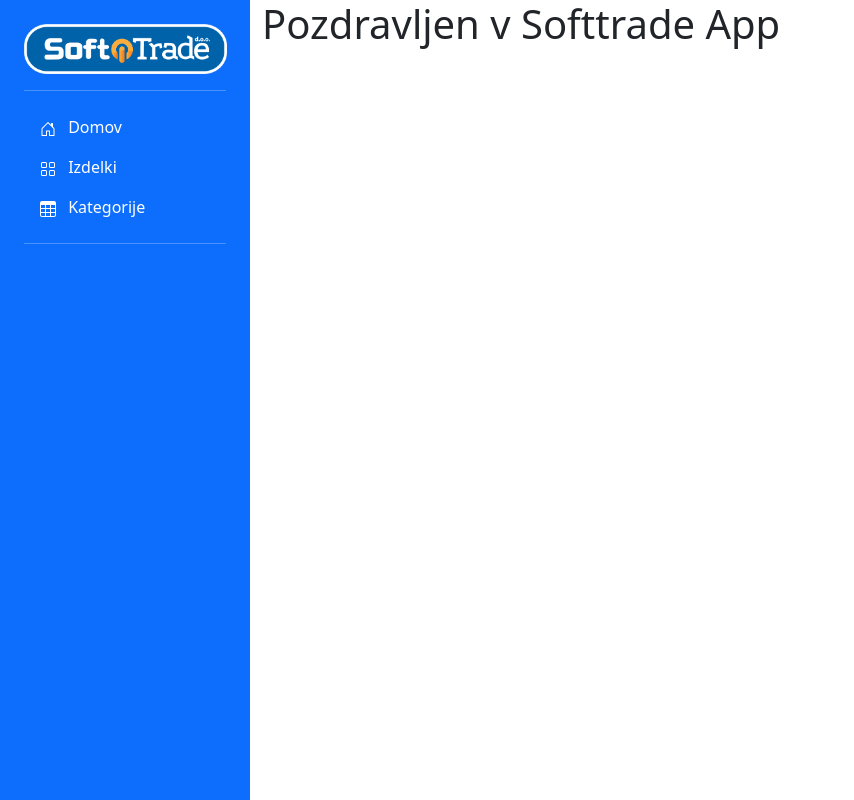
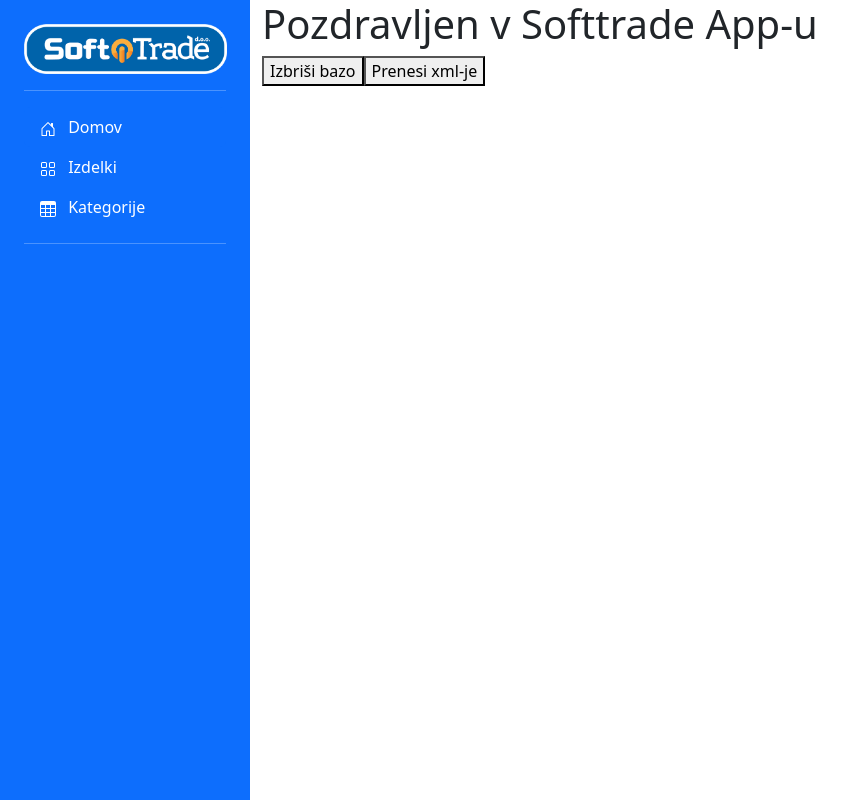
Before and after one commit to SamoJanezic/softtradeUI, a Vue app: page / in a window 1280 px wide. Shown: the whole page, without its empty margins (0-854 px from the left). Built offline with nearby package versions, Linux system fonts and the light colour scheme; what ag-grid-community would draw is missing.

Commit message:
added external functions from nodesql

```diff
--- a/src/renderer/src/components/HomeView.vue
+++ b/src/renderer/src/components/HomeView.vue
@@ -1,10 +1,13 @@
 <template>
 	<div class="container">
-		<h1>Pozdravljen v Softtrade App</h1>
+		<h1>Pozdravljen v Softtrade App-u</h1>
+		<button @click="clearDb">Izbriši bazo</button>
+		<button @click="downloadXmls">Prenesi xml-je</button>
 	</div>
 </template>
 
 <script>
+
 export default {
 	name: 'HomeView',
 	data() {
@@ -13,7 +16,12 @@
 		}
 	},
 	methods: {
-
+		clearDb() {
+			window.api.clearDb();
+		},
+		downloadXmls() {
+			window.api.downloadXml();
+		},
 	},
 }
 </script>
--- a/src/renderer/src/components/SidebarView.vue
+++ b/src/renderer/src/components/SidebarView.vue
@@ -180,7 +180,7 @@
 </template>
 
 <script>
-import { useViewStore } from '../stores/viewStore';
+import { useViewStore } from '../stores/ViewStore';
 
 
 export default {
```
Also changed, not shown: src/preload/index.js (+10 -0 lines). Lines whose indentation alone changed are shown as unchanged.
